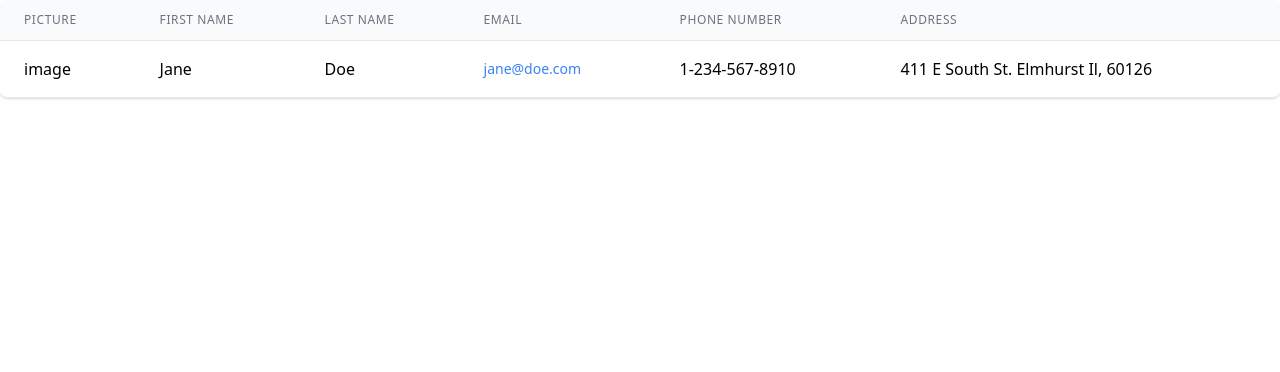
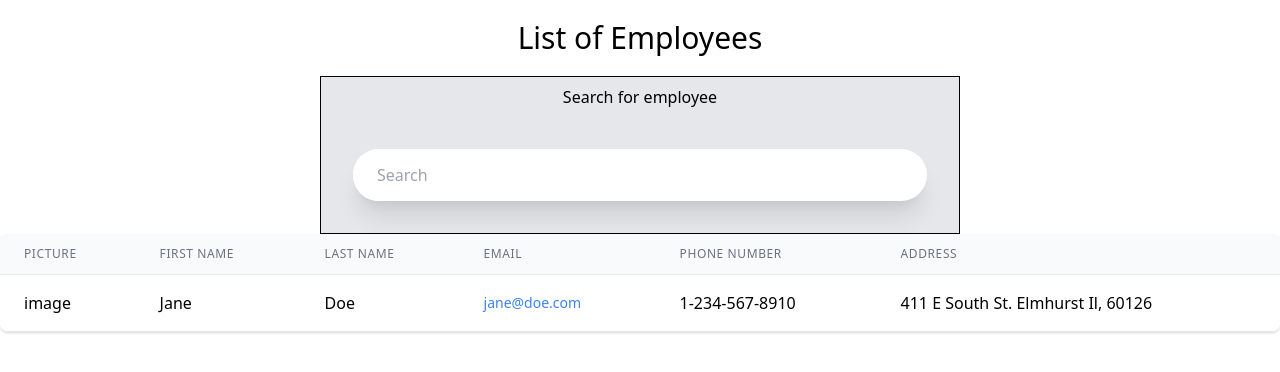
Before and after one commit to tmallz/tim-omalley-week-19, a React (Create React App) app: page / in a window 1280 px wide. Shown: the top 372 px of the page. Built offline with nearby package versions, Linux system fonts and the light colour scheme; no server answers.

Commit message:
added search bar/container

```diff
--- a/src/components/Directory.js
+++ b/src/components/Directory.js
@@ -1,5 +1,6 @@
 import React from "react";
 import API from "../utils/API";
+import Searchbar from "./Searchbar";
 import Table from "./Table";
 
 
@@ -21,6 +22,8 @@ class Directory extends React.Component {
     render(){
         return(
             <div>
+                <h1 className = "text-3xl text-center px-5 py-5">List of Employees</h1>
+                <Searchbar />
                 <Table/>
             </div>
         )
--- /dev/null
+++ b/src/components/Searchbar.js
@@ -0,0 +1,17 @@
+import React from "react";
+
+function Searchbar(props){
+    return(
+        <div className = "container mx-auto bg-gray-200 w-1/2 border border-black">
+            <p className = "text-center py-2">Search for employee</p>
+            <div class="p-8">
+                <div class="bg-white flex items-center rounded-full shadow-xl">
+                    <input class="rounded-l-full w-full py-4 px-6 text-gray-700 leading-tight focus:outline-none" id="search" type="text" placeholder="Search"/>
+                    <div class="p-4"></div>
+                </div>
+            </div>
+        </div>
+    );
+}
+
+export default Searchbar;
```
